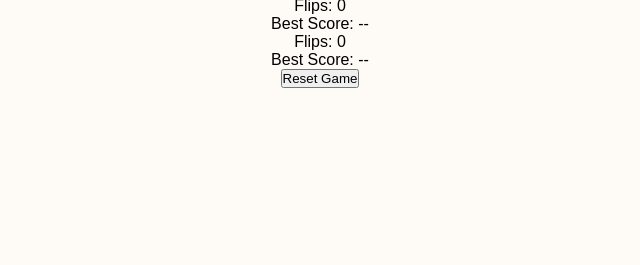
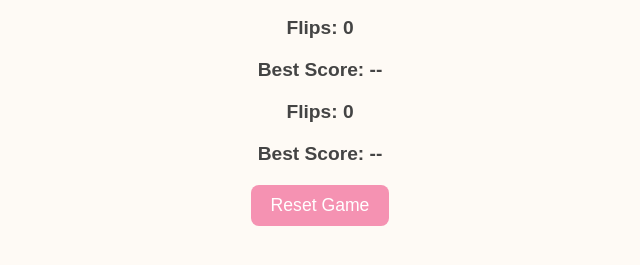
Before and after one commit to mtread/memory-match, a plain HTML site: page index.html in a window 1280 px wide. Shown: the part 563-828 px from the top of the page, without its empty margins (320-960 px from the left). Before the commit the page ends 800 px from the top, so only its background shows below. Drawn offline with Linux system fonts and the light colour scheme.

Commit message:
Update style.css

```diff
--- a/style.css
+++ b/style.css
@@ -76,3 +76,25 @@ h1 {
   background-color: #f592b2;
   transform: rotateY(180deg);
 }
+#flipCounter, #bestScore {
+  margin-top: 20px;
+  font-size: 1.2em;
+  color: #444;
+  text-align: center;
+  font-weight: 600;
+}
+#resetBtn {
+  margin-top: 20px;
+  padding: 10px 20px;
+  font-size: 1.1em;
+  background-color: #f592b2;
+  border: none;
+  border-radius: 8px;
+  cursor: pointer;
+  color: white;
+  transition: background-color 0.3s ease;
+}
+
+#resetBtn:hover {
+  background-color: #e06b8a;
+}
```
